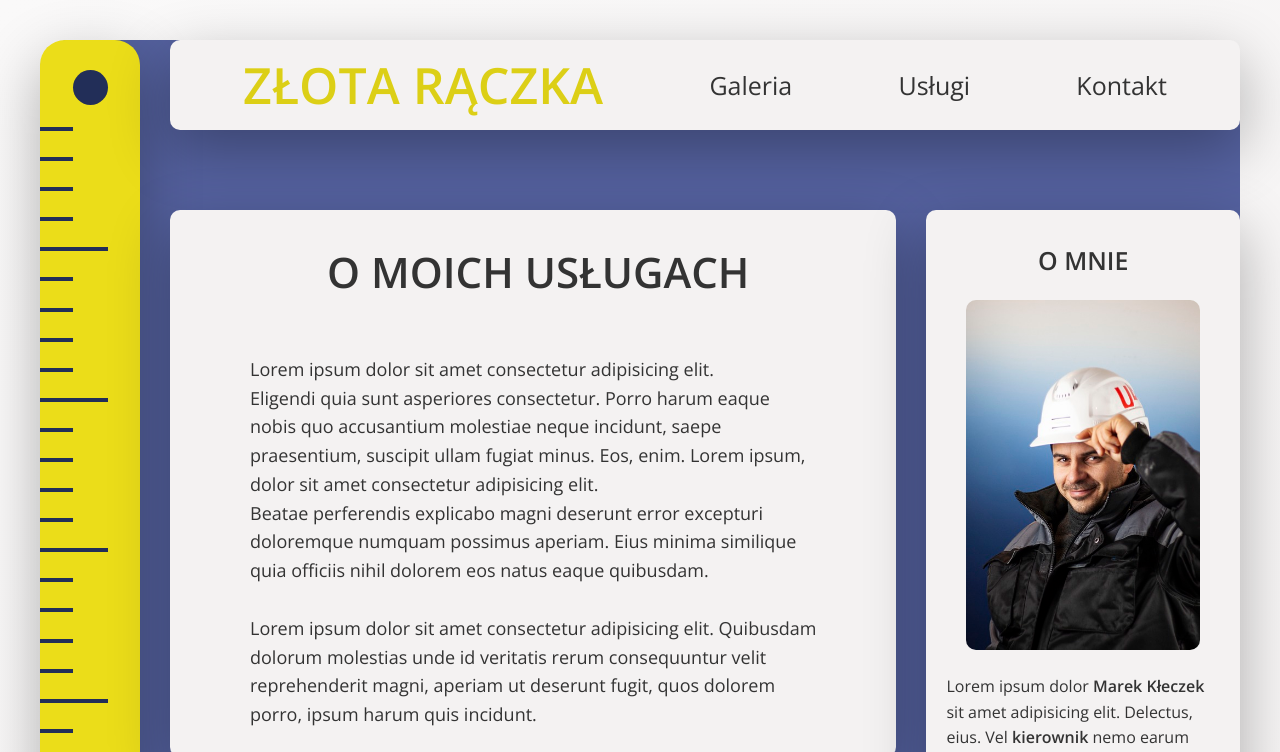
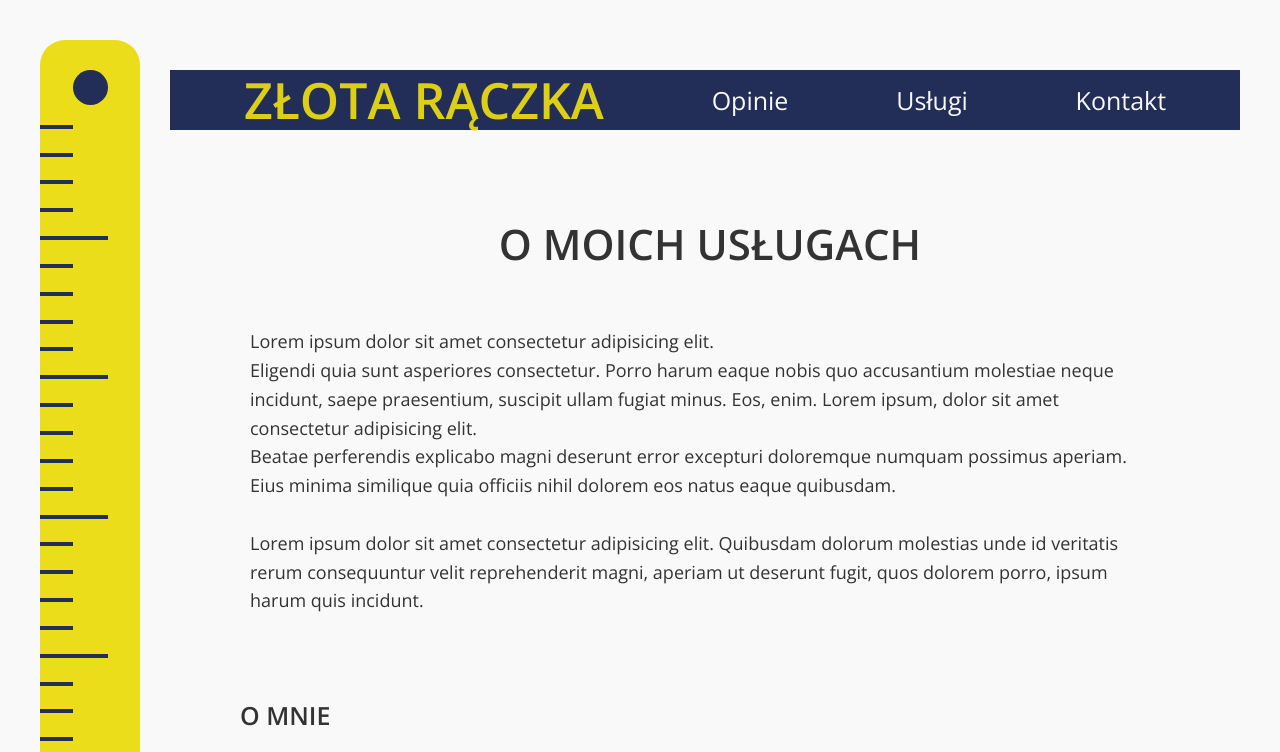
Before and after one commit to jakubkleczek/handyman, a website: page index.html in a window 1280 px wide. Shown: the top 752 px of the page. Drawn offline with nearby package versions, Linux system fonts and the light colour scheme.

Commit message:
try to fix entire page

```diff
--- a/index.html
+++ b/index.html
@@ -66,7 +66,7 @@
         </div>
         <div class="nav">
             <h1>Złota rączka</h1>
-            <a href="#gallery" class="nav__gallery">Galeria</a>
+            <a href="#gallery" class="nav__gallery">Opinie</a>
             <a href="#services" class="nav__services">Usługi</a>
             <a href="#contact" class="nav__contact">Kontakt</a>
         </div>
--- a/sass/base.scss
+++ b/sass/base.scss
@@ -45,7 +45,9 @@ body {
     font-weight: 400;
     line-height: 1.6;
     color: var(--color-grey-dark-1);
-    background-image: linear-gradient(to right bottom, var(--color-grey-light-1), var(--color-grey-light-2));
+    //background-image: linear-gradient(to right bottom, var(--color-grey-light-1), var(--color-grey-light-2));
+    //background-image: linear-gradient(to right bottom, var(--color-secondary-light), var(--color-secondary-dark));
+    background-color: var(--color-grey-light-1);
     background-size: cover;
     background-repeat: no-repeat;
 
@@ -55,7 +57,7 @@ body {
 }
 
 .container {
-    background-color: var(--color-secondary-light);
+    //background-color: var(--color-secondary-light);
     max-width: 200rem;
     min-height: 150rem;
     margin: 4rem;
--- a/sass/layout.scss
+++ b/sass/layout.scss
@@ -2,7 +2,7 @@
 /// SIDEBAR
 .sidebar {
     background-color: var(--color-primary);
-    box-shadow: var(--shadow-dark);
+    //box-shadow: var(--shadow-dark);
     border-radius: 2.5rem;
 
     grid-column: 1 / 2;
@@ -52,11 +52,12 @@
 ///////////////////////////////////
 /// NAVIGATION
 .nav {
-    background-color: var(--color-grey-light-2);
-    border-radius: 10px;
+    background-color: var(--color-secondary);
+    //border-radius: 10px;
     padding: 2rem;
+    margin-top: 3rem;
     margin-bottom: 3rem;
-    box-shadow: var(--shadow-dark);
+    //box-shadow: var(--shadow-dark);
 
 
 
@@ -67,19 +68,22 @@
     justify-content: space-around;
     align-items: center;
 
+    /*display: grid;
+    grid-template-columns: 3rem 3fr repeat(3, 1fr) 3rem;*/
+
     h1 {
         color: var(--color-primary-dark);
         font-style: inherit;
         font-size: 5rem;
         text-transform: uppercase;
+
+        //grid-column: 2 / 3;
     }
 
     a {
         text-decoration: none;
         font-size: 2.5rem;
-        color: var(--color-grey-dark-1);
-
-
+        color: var(--color-grey-light-1);
 
         transition: all .15s;
 
@@ -93,7 +97,7 @@
         }
     }
 
-    &__gallery {}
+    &__gallery { }
 
     &__services {}
 
@@ -103,17 +107,17 @@
 ///////////////////////////////////
 /// ABOUT-SERVICES
 .about-services {
-    background-color: var(--color-grey-light-2);
+    background-color: var(--color-grey-light-1);
     border-radius: 10px;
     padding: 0 8rem;
-    box-shadow: var(--shadow-dark);
+    //box-shadow: var(--shadow-dark);
 
     display: grid;
     grid-template-columns: repeat(4, 1fr);
     grid-template-rows: repeat(2, max-content);
     ;
 
-    grid-column: 2 / 5;
+    grid-column: 2 / 6;
     grid-row: 2 / 4;
     align-content: center;
     grid-gap: 2rem;
@@ -150,19 +154,20 @@
 ///////////////////////////////////
 /// ABOUT-MYSELF
 .about-myself {
-    background-color: var(--color-grey-light-2);
+    background-color: var(--color-grey-light-1);
     border-radius: 10px;
     padding: 3rem 2rem;
-    box-shadow: var(--shadow-dark);
+    //box-shadow: var(--shadow-dark);
 
-    grid-column: 5 / 6;
-    grid-row: 2 / 5;
+    grid-column: 2 / 6;
+    grid-row: 4 / 5;
 
     h3 {
         text-transform: uppercase;
         font-size: 2.5rem;
-        text-align: center;
+        //text-align: center;
         text-transform: uppercase;
+        margin-left: 5rem;
     }
 
     &__photo-me {
@@ -179,13 +184,13 @@
 ///////////////////////////////////
 /// SERVICES
 .services {
-    background-color: var(--color-grey-light-2);
+    background-color: var(--color-grey-light-1);
     border-radius: 10px;
     padding: 1rem;
-    box-shadow: var(--shadow-dark);
+    //box-shadow: var(--shadow-dark);
 
     grid-column: 2 / 5;
-    grid-row: 4 / 6;
+    grid-row: 6 / 7;
 
     display: grid;
     grid-template-columns: repeat(2, 1fr);
```
Also changed, not shown: css/style.css.
